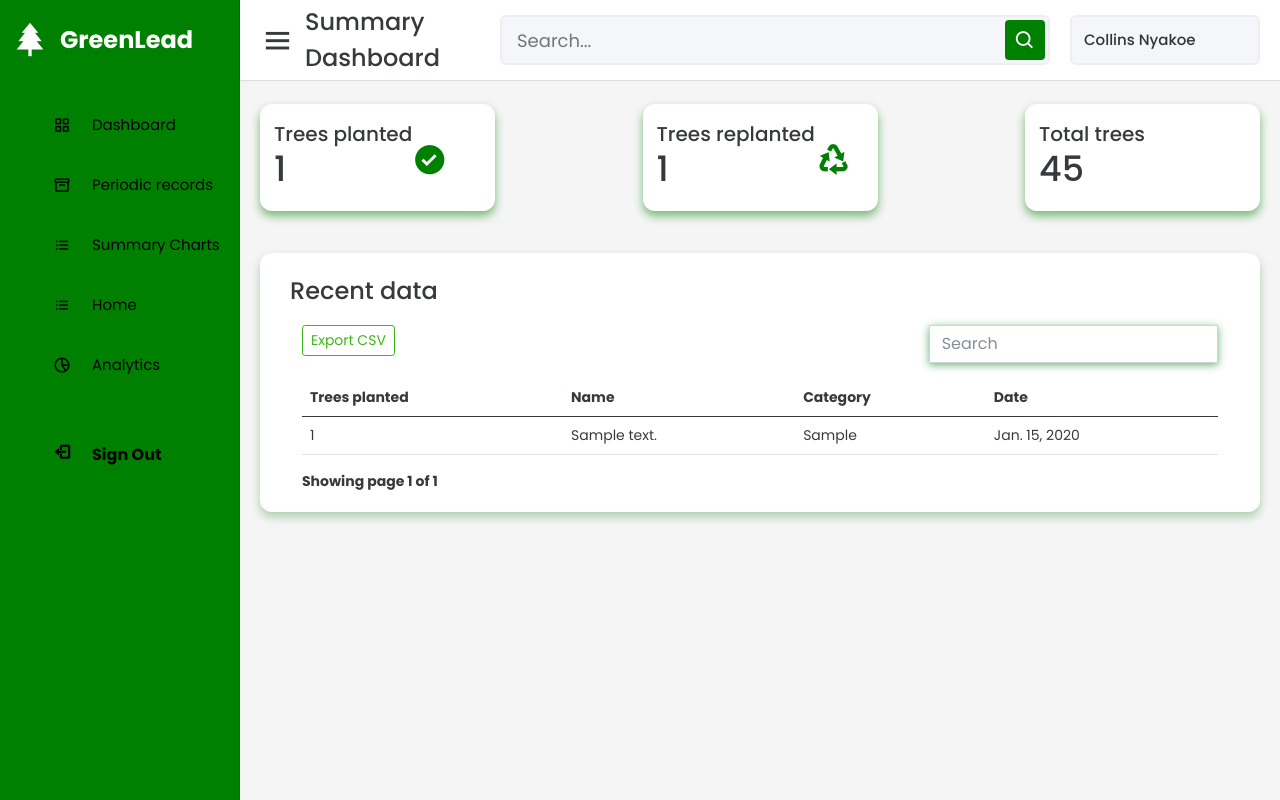
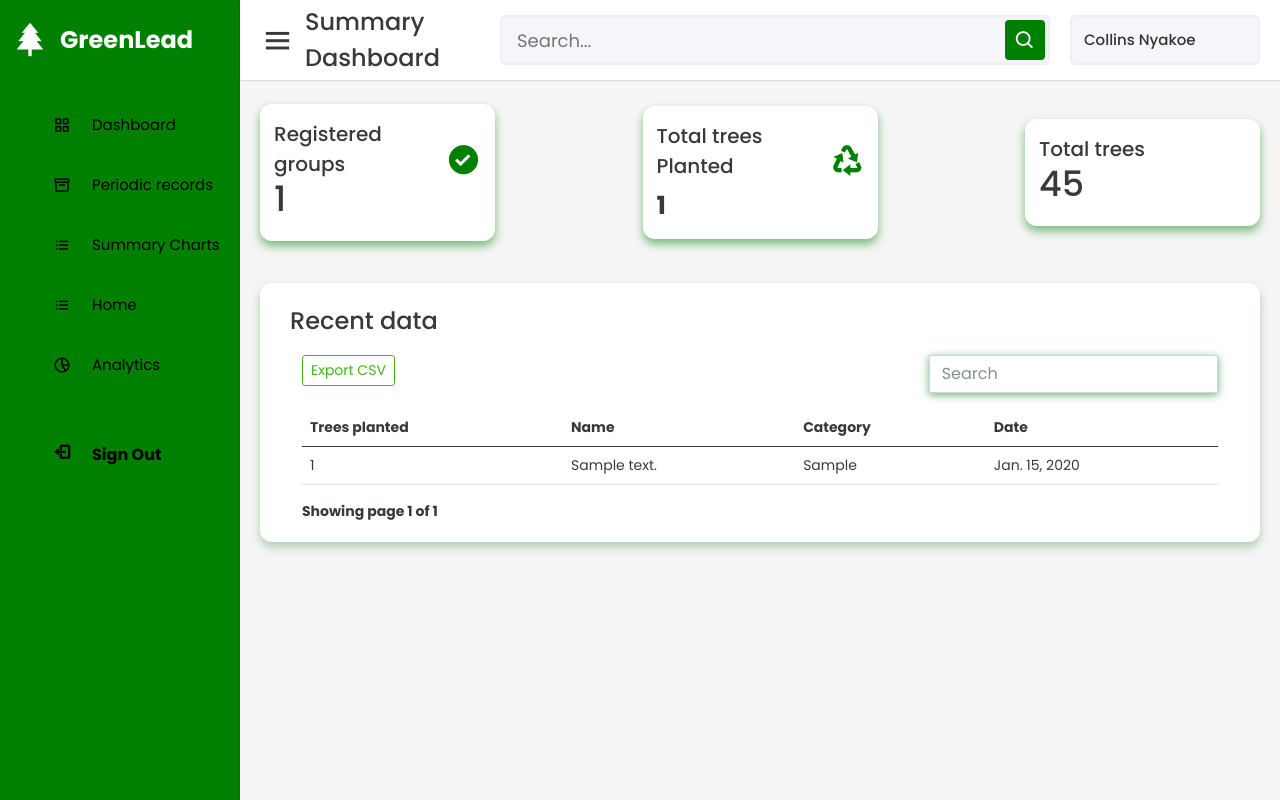
Before and after one commit to Collins07/GreenWatch, a Django app: page /reforest in a window 1280 px wide. Run offline with Django 4.2, Linux system fonts and the light colour scheme; tables that the repository leaves empty hold one stand-in row (values such as "Sample post"); some libraries are stand-ins or nearby versions.

Commit message:
style rendered data

```diff
--- a/reforestation/reforestation/static/css/base-forest.css
+++ b/reforestation/reforestation/static/css/base-forest.css
@@ -231,6 +231,12 @@
   font-size: 35px;
   margin-top: -6px;
   font-weight: 500;
+}
+.home-content .box .number1{
+  display: inline-block;
+  font-size: 25px;
+  margin-top: 6px;
+  font-weight: bold;
 }
 
 
--- a/reforestation/templates/reforest/index.html
+++ b/reforestation/templates/reforest/index.html
@@ -11,7 +11,7 @@
     <div class="overview-boxes">
       <div class="box">
         <div class="right-side">
-          <div class="box-topic">Trees planted</div>
+          <div class="box-topic">Registered groups</div>
           <div class="number">{{ page_obj|length }}</div>
 
         </div>
@@ -20,8 +20,8 @@
 
       <div class="box">
         <div class="right-side">
-          <div class="box-topic">Trees replanted</div>
-          <div class="number">{{ total_trees }}</div>
+          <div class="box-topic">Total trees Planted</div>
+          <div class="number1">{{ total_trees }}</div>
 
         </div>
         <i id="check" class='bx bx-recycle fw-bold' ></i>
```
